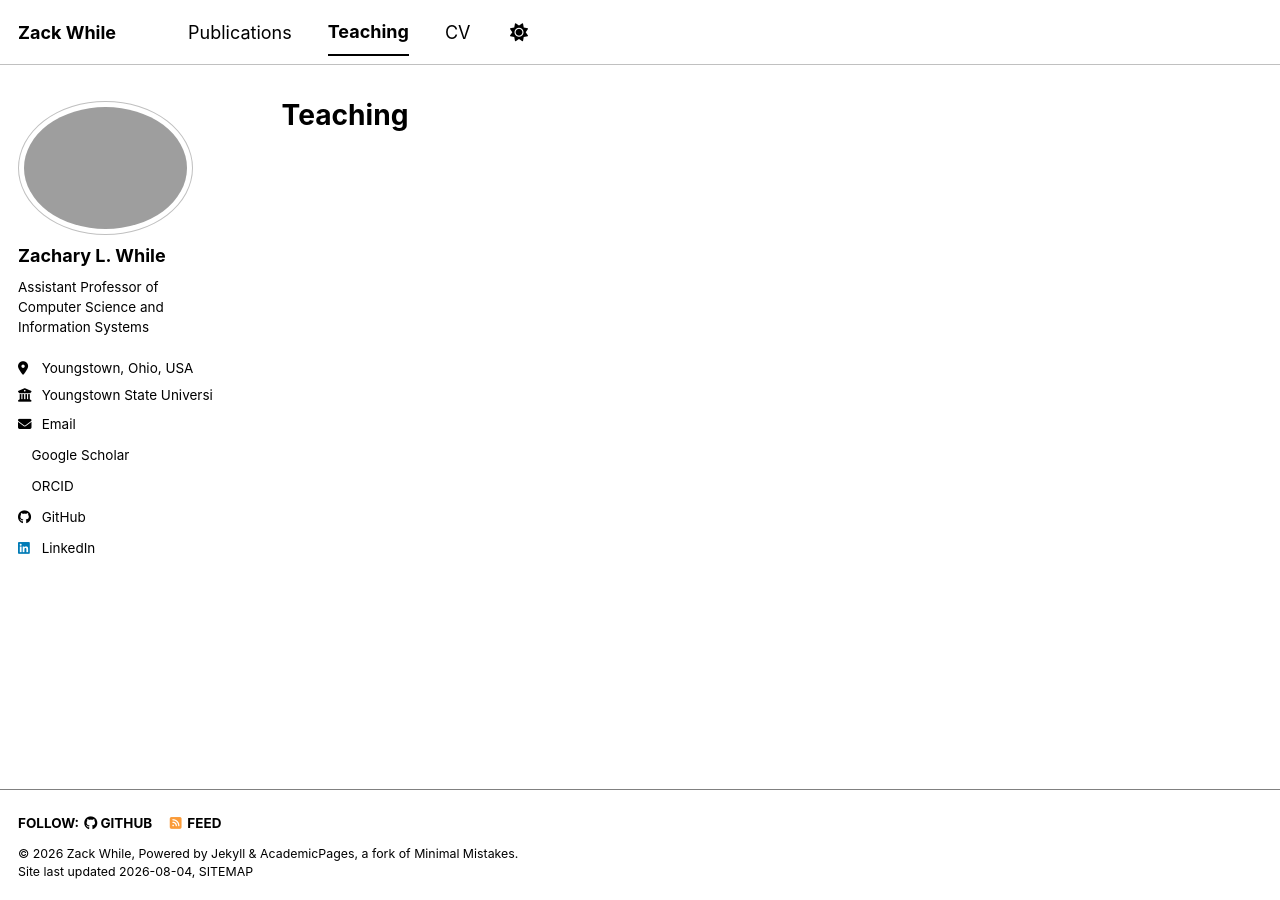
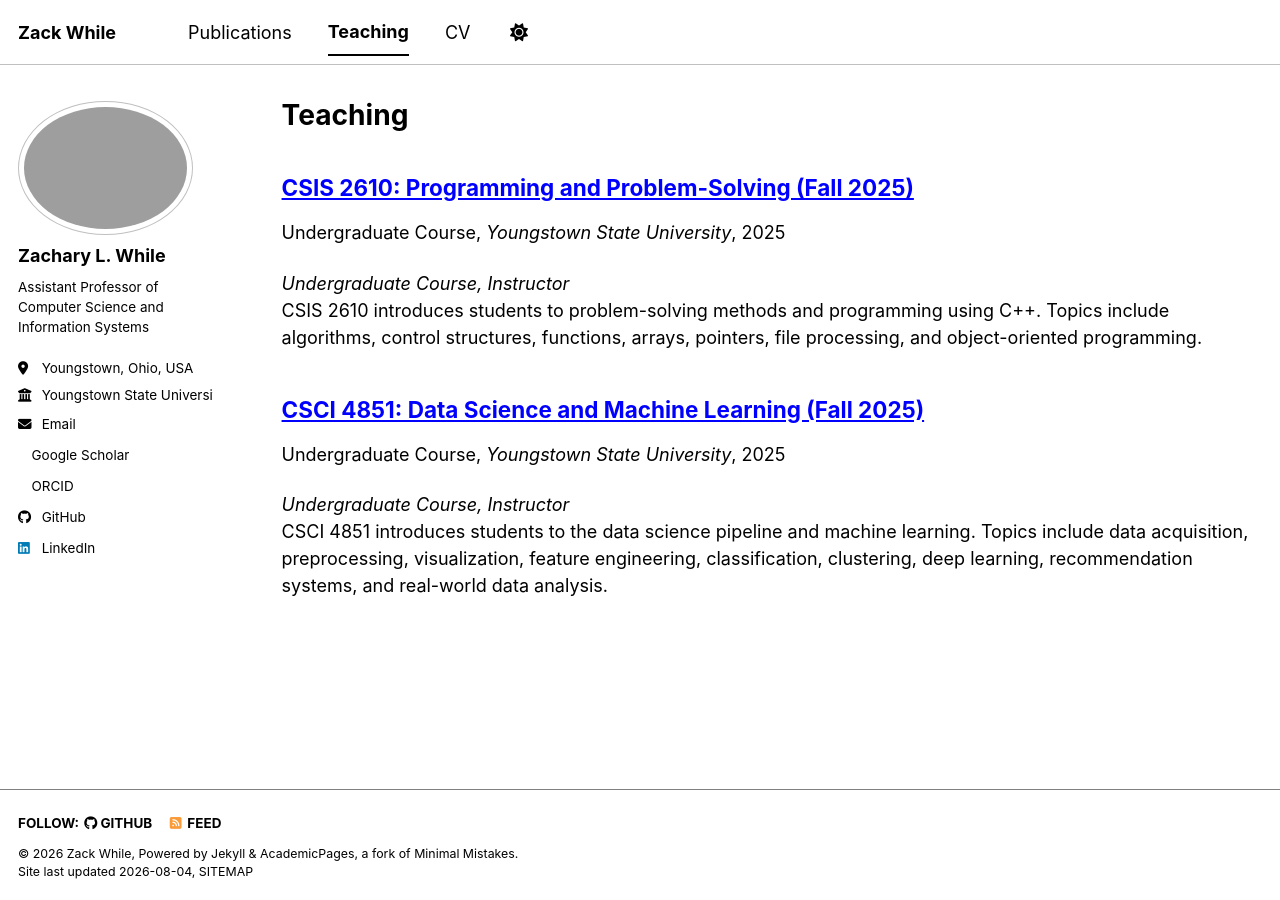
Before and after one commit to zwhile/zwhile.github.io, a Jekyll site: the page built from _pages/teaching.html, in a window 1280 px wide. Built offline with Jekyll 4.4.1, drawn with Linux system fonts in a browser that asks for light colours; a style sheet for code colours, icons or effects is not loaded.

Commit message:
Small update.

```diff
--- /dev/null
+++ b/_teaching/fall25-csci-4851.md
@@ -0,0 +1,15 @@
+---
+collection: teaching
+date: 2025-08-25
+excerpt: <i>Undergraduate Course, Instructor</i><br/> CSCI 4851 introduces students
+  to the data science pipeline and machine learning. Topics include data acquisition,
+  preprocessing, visualization, feature engineering, classification, clustering,
+  deep learning, recommendation systems, and real-world data analysis.
+institution: Youngstown State University
+location: Youngstown, Ohio, USA
+permalink: /teaching/fall25-csci-4851/
+title: 'CSCI 4851: Data Science and Machine Learning (Fall 2025)'
+type: Undergraduate Course
+venue: Youngstown State University
+---
+**Catalog Description:** *Basic methodologies for the data science pipeline: data acquisition and cleaning, handling missing data, exploratory data analysis, visualization, feature engineering, modeling, interpretation, and presentation in the context of real-world datasets. Classical models and techniques for classification, clustering, anomaly detection, deep learning, and collaborative filtering.*
--- /dev/null
+++ b/_teaching/fall25-csis-2610.md
@@ -0,0 +1,15 @@
+---
+collection: teaching
+date: 2025-08-25
+excerpt: <i>Undergraduate Course, Instructor</i><br/> CSIS 2610 introduces students
+  to problem-solving methods and programming using C++. Topics include algorithms,
+  control structures, functions, arrays, pointers, file processing, and object-oriented
+  programming.
+institution: Youngstown State University
+location: Youngstown, Ohio, USA
+permalink: /teaching/fall25-csis-2610/
+title: 'CSIS 2610: Programming and Problem-Solving (Fall 2025)'
+type: Undergraduate Course
+venue: Youngstown State University
+---
+**Catalog Description:** *Introduction to concepts, principles, and skills of programming using a high-level programming language. Topics include programming language characteristics, an integrated development environment, algorithms and pseudocode, variables, operators, conditional statements, looping statements, functions, arrays, testing, debugging, documentation and program style.*
```
Also changed, not shown: _pages/about.md (+1 -1 lines).
